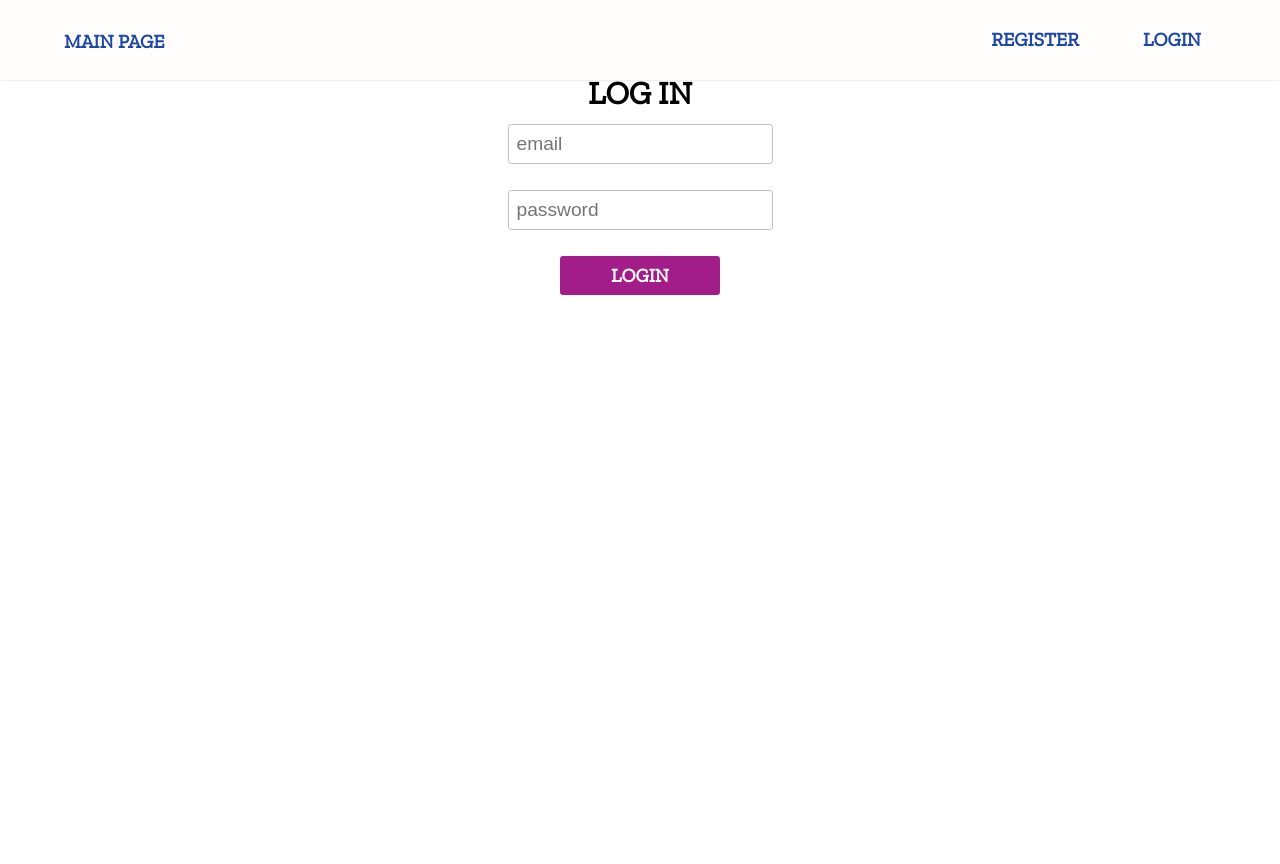
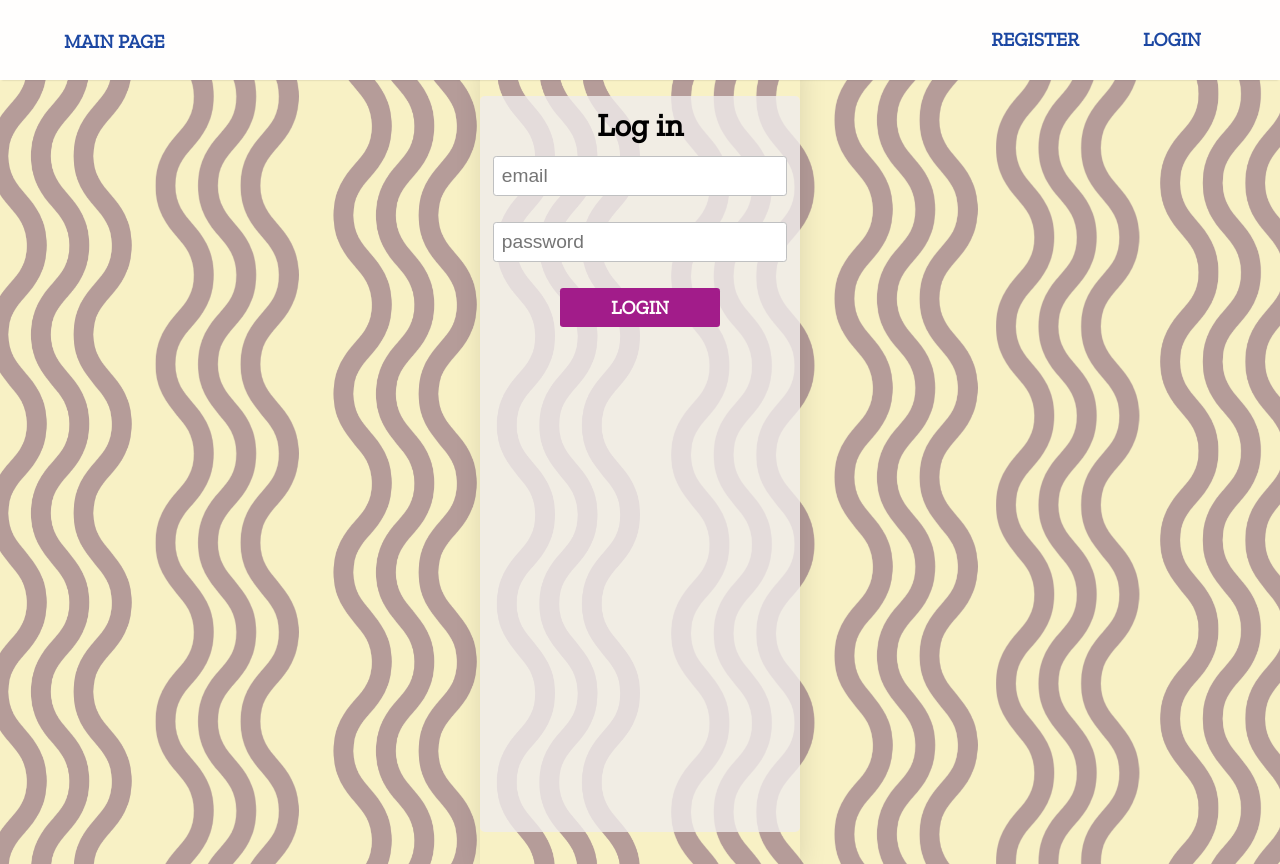
Before and after one commit to makiyo-ronkko/fullstack-app, a React (Create React App) app in the folder client/: page /login in a window 1280 px wide. Before the commit the page ends 800 px from the top, so only its background shows below. Built offline with nearby package versions, Linux system fonts and the light colour scheme.

Commit message:
Add background images

```diff
--- a/client/src/components/admin/Signin/Signin.css
+++ b/client/src/components/admin/Signin/Signin.css
@@ -7,9 +7,19 @@
   --light-color: #fffefd;
 }
 
+.Signin-background {
+  position: relative;
+  background: url('../../../img/background2.png') no-repeat center center/cover;
+  height: 100vh;
+}
+
 .Form {
   display: flex;
   flex-direction: column;
+  background: rgb(240, 237, 237, 0.8);
+  width: 20rem;
+  margin: 2rem 0;
+  border-radius: 0.3rem;
 }
 
 .Form-row {
@@ -25,7 +35,6 @@
 }
 
 .Form h1 {
-  text-transform: uppercase;
   margin-top: 0.6rem;
 }
 
--- a/client/src/components/admin/Signin/Signin.js
+++ b/client/src/components/admin/Signin/Signin.js
@@ -1,8 +1,11 @@
-import React from 'react';
+import React, { Fragment } from 'react';
 import './Signin.css';
 
 const Signin = () => {
   return (
+    <Fragment>
+      <div className='Signin-background'>
+        <div className='container light-overlay'>
           <div className='container'>
             <form className='Form'>
               <div className='Form-row'>
@@ -19,6 +22,9 @@ const Signin = () => {
               </div>
             </form>
           </div>
+        </div>
+      </div>
+    </Fragment>
   );
 };
 
--- a/client/src/components/admin/Signup/Signup.css
+++ b/client/src/components/admin/Signup/Signup.css
@@ -7,9 +7,19 @@
   --light-color: #fffefd;
 }
 
+.Signup-background {
+  position: relative;
+  background: url('../../../img/background3.png') no-repeat center center/cover;
+  height: 100vh;
+}
+
 .Form {
   display: flex;
   flex-direction: column;
+  background: rgb(240, 237, 237, 0.8);
+  width: 20rem;
+  margin: 2rem 0;
+  border-radius: 0.3rem;
 }
 
 .Form-row {
@@ -25,7 +35,6 @@
 }
 
 .Form h1 {
-  text-transform: uppercase;
   margin-top: 0.6rem;
 }
 
--- a/client/src/components/admin/Signup/Signup.js
+++ b/client/src/components/admin/Signup/Signup.js
@@ -29,7 +29,8 @@ const Signup = (props) => {
 
   return (
     <Fragment>
-      <div className='container'>
+      <div className='Signup-background'>
+        <div className='container light-overlay'>
           <form className='Form' onSubmit={(e) => submit(e)}>
             <div className='Form-row'>
               <h1>Registration</h1>
@@ -71,6 +72,7 @@ const Signup = (props) => {
             </div>
           </form>
         </div>
+      </div>
     </Fragment>
   );
 };
```
Lines whose indentation alone changed are shown as unchanged.
